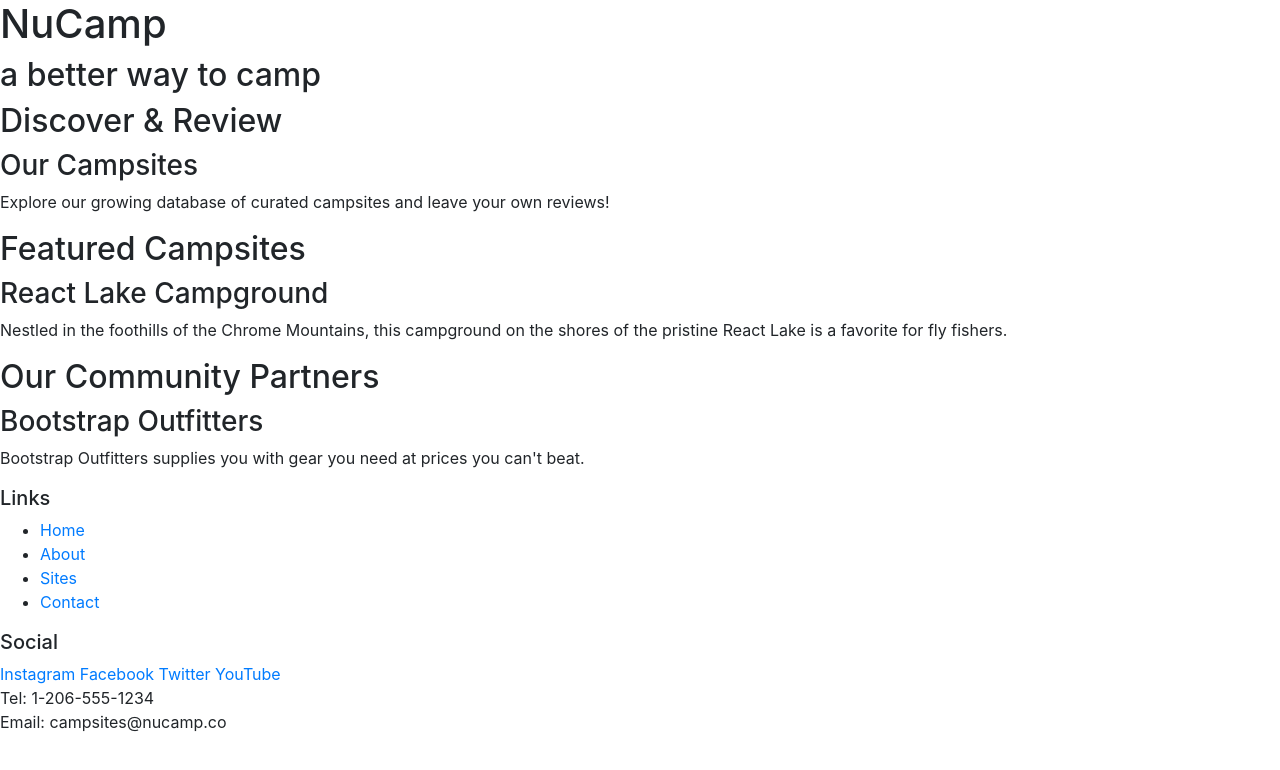
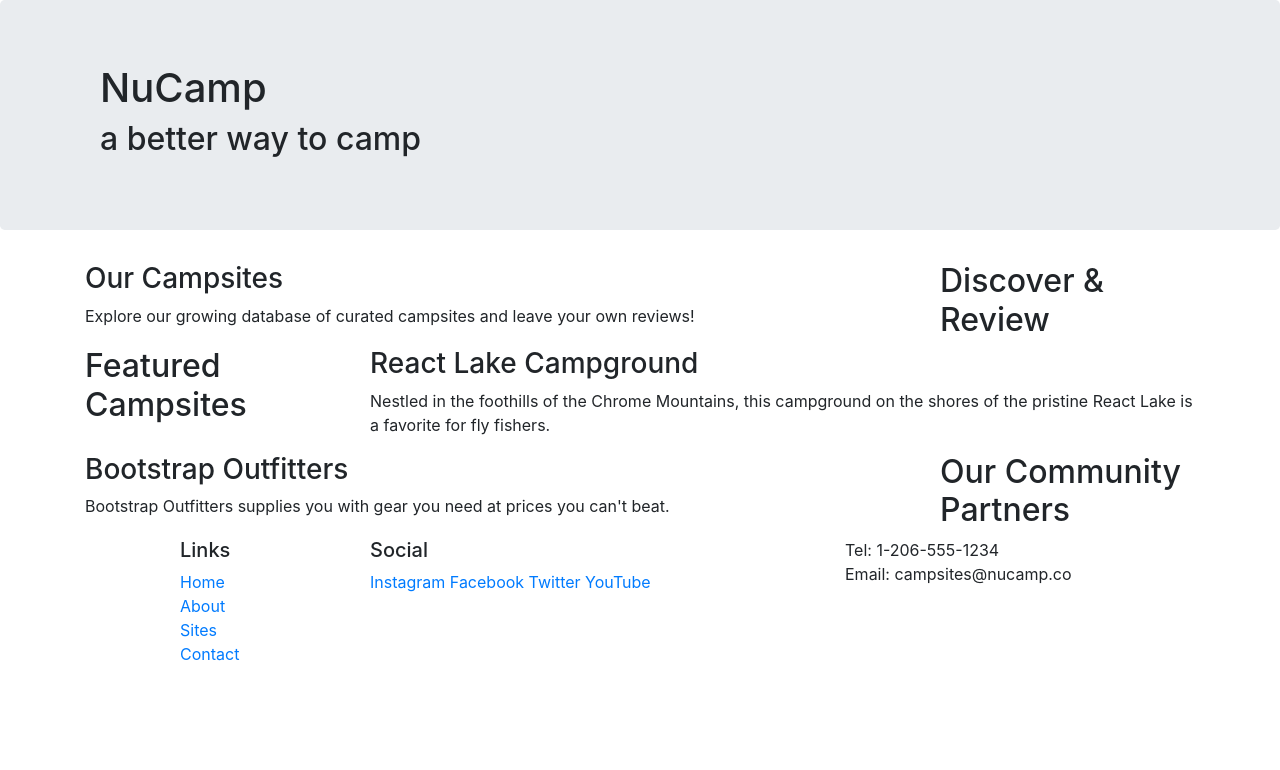
Before and after one commit to dimon7510/nucampsite, a website: page index.html in a window 1280 px wide. Drawn offline with nearby package versions, Linux system fonts and the light colour scheme.

Commit message:
Bootstrap Grigs

```diff
--- a/index.html
+++ b/index.html
@@ -14,51 +14,77 @@
 
 <body>
 
-    <header>
-        <div>
+    <header class="jumbotron">
+        <div class="container">
+            <div class="raw">
+                <div class="col">
                     <h1>NuCamp</h1>
                     <h2>a better way to camp</h2>
                 </div>
+            </div>
+        </div>
     </header>
 
-    <div>
+    <div class="container">
+        <div class="row">
+            <div class="col-sm-4 order-sm-last col-md-3">
                 <h2>Discover & Review</h2>
+            </div>
+
+            <div class="col">
                 <h3>Our Campsites</h3>
                 <p>Explore our growing database of curated campsites and leave your own reviews!</p>
             </div>
+        </div>
 
-    <div>
+        <div class="row">
+            <div class="col-sm-4 col-md-3">
                 <h2>Featured Campsites</h2>
+            </div>
+
+            <div class="col">
                 <h3>React Lake Campground</h3>
             <p>Nestled in the foothills of the Chrome Mountains, this campground on the shores of the pristine React Lake is a favorite for fly fishers.</p>
             </div>
 
-    <div>
+        </div>
+
+        <div class="row">
+            <div class="col-sm-4 order-sm-last col-md-3">
                 <h2>Our Community Partners</h2>
+            </div>
+
+            <div class="col">
                 <h3>Bootstrap Outfitters</h3>
                 <p>Bootstrap Outfitters supplies you with gear you need at prices you can't beat.</p>
             </div>
+        </div>
+    </div>
 
     <footer>
-        <div>
+        <div class="container">
+            <div class="row">
+                <div class="col-4 col-sm-2 offset-1">
                     <h5>Links</h5>
-            <ul>
+                    <ul class="list-unstyled">
                         <li><a href="#">Home</a></li>
                         <li><a href="#">About</a></li>
                         <li><a href="#">Sites</a></li>
                         <li><a href="#">Contact</a></li>
                     </ul>
                 </div>
-        <div>
+                <div class="col-6 col-sm-5">
                     <h5>Social</h5>
                     <a href="http://instagram.com/">Instagram</a>
                     <a href="http://facebook.com/">Facebook</a>
                     <a href="http://twitter.com/">Twitter</a>
                     <a href="http://youtube.com/">YouTube</a>
                 </div>
-        <div>
+                <div class="col-sm-4">
                     Tel: 1-206-555-1234<br />
                     Email: campsites@nucamp.co
+                </div>
+            </div>
         </div>
     </footer>
 
```
Lines whose indentation alone changed are shown as unchanged.
